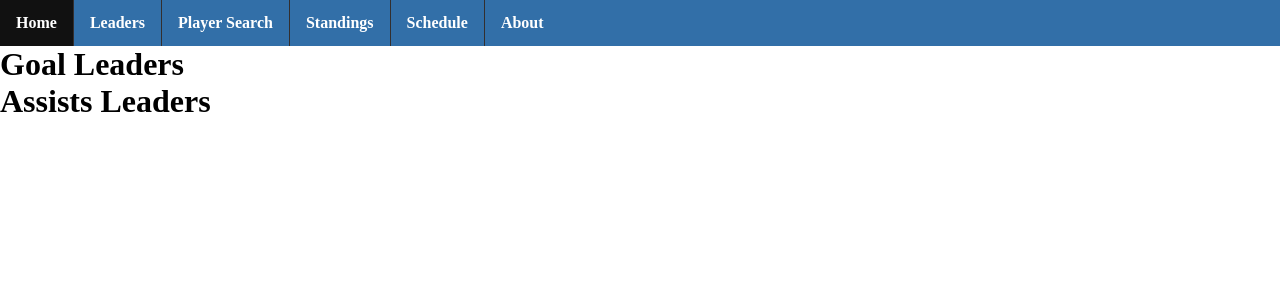
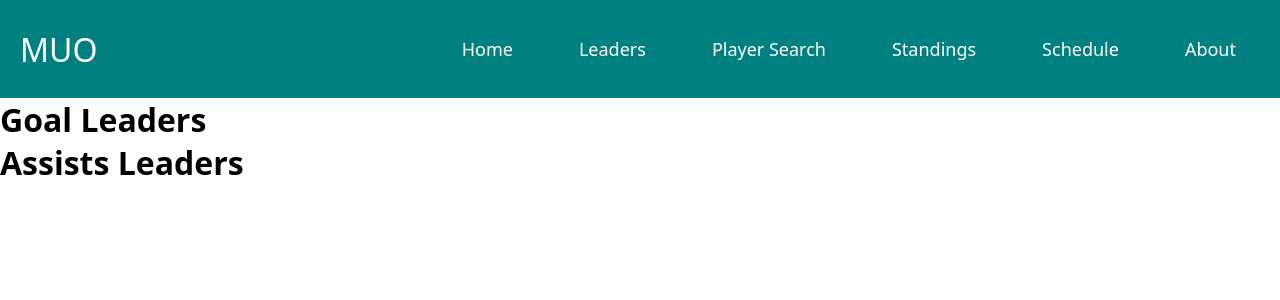
Before and after one commit to michael-spencer31/animated-pancake, a Flask app: page /leaders in a window 1280 px wide. Shown: the top 300 px of the page. Run offline with Flask 3, Linux system fonts and the light colour scheme; data that the repository does not hold is empty.

Commit message:
changes to multiple pages

```diff
--- a/app.py
+++ b/app.py
@@ -132,5 +132,5 @@ def getPlayerID(player):
     return id[1]
 
 # use this to run server locally on port 5000 (by default)
-# if __name__ == "__main__":
-    # app.run(debug=True)
+if __name__ == "__main__":
+    app.run(debug=True)
--- a/static/css/template.css
+++ b/static/css/template.css
@@ -9,17 +9,25 @@ body {
     max-width: 100%;
 }
 
-ul {
-	list-style-type: none;
-	margin: 0;
-	padding: 0;
-	overflow: hidden;
-	background-color: #333;
-	position: -webskit-sticky;
-	position: sticky;
-	top: 0;
+
+/* UTILITIES */
+* {
+    margin: 0;
+    padding: 0;
+    box-sizing: border-box;
+  }
+
+body {
+    font-family: system-ui, -apple-system, BlinkMacSystemFont, 'Segoe UI', Roboto, Oxygen, Ubuntu, Cantarell, 'Open Sans', 'Helvetica Neue', sans-serif;
 }
 
+a {
+    text-decoration: none;
+}
+
+li {
+    list-style: none;
+}
 .uls {
     margin: 0;
 }
@@ -41,17 +49,13 @@ li a {
 	text-decoration: none;
 }
 
-li a:hover:not(.active) {
-	background-color: #111;
+
+
+.active {
+	background-color: #4c9e9e;
 }
 
-.active {
-	background-color: #326fa8;
-}
 
-li {
-	border-right: 1px solid #332f2f;
-}
 
 li:last-child {
 	border-right: none;
@@ -62,6 +66,74 @@ table {
 	width: 100%;
 }
 
+/* NAVBAR STYLING STARTS */
+.navbar {
+    display: flex;
+    align-items: center;
+    justify-content: space-between;
+    padding: 20px;
+    background-color: teal;
+    color: #fff;
+}
+
+.nav-links a {
+    color: #fff;
+}
+
+/* LOGO */
+.logo {
+    font-size: 32px;
+}
+
+/* NAVBAR MENU */
+.menu {
+    display: flex;
+    gap: 1em;
+    font-size: 18px;
+}
+
+.menu li:hover {
+    background-color: #4c9e9e;
+    border-radius: 5px;
+    transition: 0.3s ease;
+}
+
+.menu li {
+    padding: 3px 8px;
+}
+
+/* DROPDOWN MENU */
+.services {
+    position: relative;
+}
+
+.dropdown {
+    background-color: rgb(1, 139, 139);
+    padding: 1em 0;
+    position: absolute; /*WITH RESPECT TO PARENT*/
+    display: none;
+    border-radius: 8px;
+    top: 35px;
+}
+
+.dropdown li + li {
+    margin-top: 10px;
+}
+
+.dropdown li {
+    padding: 0.5em 1em;
+    width: 8em;
+    text-align: center;
+}
+
+.dropdown li:hover {
+    background-color: #4c9e9e;
+}
+
+.services:hover .dropdown {
+    display: block;
+}
+
 th, td {
 	border: 1px solid #ddd;
 	padding: 8px;
--- a/static/scripts.js
+++ b/static/scripts.js
@@ -7,5 +7,9 @@ function convertTime (data, num) {
     var start24 = local_time.getHours() + ":" + local_time.getMinutes() + "0";
 
     return start24;
+}
+
+function getGoalie (goalie) {
+
 
 }
--- a/templates/about.html
+++ b/templates/about.html
@@ -2,6 +2,7 @@
 <html lang="en" dir="ltr">
   <head>
         <meta charset="utf-8">
+        <meta name="viewport" content="width=device-width">
         <title>Home</title>
 	    <link rel="icon" href="https://icons.iconarchive.com/icons/martz90/circle/512/nhl-icon.png">
 	    <script src="static\scripts.js"></script>
--- a/templates/home.html
+++ b/templates/home.html
@@ -2,6 +2,7 @@
 <html lang="en" dir="ltr">
   <head>
     <meta charset="utf-8">
+    <meta name="viewport" content="width=device-width">
     <title>Home</title>
 	<link rel="icon" href="https://icons.iconarchive.com/icons/martz90/circle/512/nhl-icon.png">
 	<script src="static\scripts.js"></script>
--- a/templates/leaders.html
+++ b/templates/leaders.html
@@ -2,6 +2,7 @@
 <html lang="en" dir="ltr">
   <head>
     <meta charset="utf-8">
+    <meta name="viewport" content="width=device-width">
     <title>Leaders</title>
     <link rel="icon" href="https://icons.iconarchive.com/icons/martz90/circle/512/nhl-icon.png">
     <script src="static\scripts.js"></script>
@@ -26,9 +27,12 @@
         goal_table += '<tr><th>Name</th><th>Goals</th><tr>';
         assist_table += '<tr><th>Name</th><th>Assists</th><tr>';
 
+
         for (var i = 0; i < 10; i++) {
+          //console.log("url:" + goals_data.data[i].team.logos[3].url);
 
-          goal_table += `<tr><td> ${"<img src='" + goals_data.data[i].team.logos[3].url  + "'width=30>'"}
+          //${"<img src='" + goals_data.data[i].team.logos[3].url  + "'width=30>"}
+          goal_table += `<tr><td> ${"<img src='" + assist_data.data[i].team.logos[3].url  + "'width=30>"}
                             ${goals_data.data[i].player.fullName}
                             <td> ${goals_data.data[i].goals}</td>
                       	</tr>`;
@@ -37,9 +41,9 @@
 		for (var i = 0; i < 10; i++) {
 
 			assist_table += `<tr><td> ${"<img src='" + assist_data.data[i].team.logos[3].url  + "'width=30>"}
-									${assist_data.data[i].player.fullName}
+								${assist_data.data[i].player.fullName}
 								<td> ${assist_data.data[i].assists}</td>
-				  				</tr>`;
+				  			</tr>`;
 		}
         goal_table += '</table>';
 		assist_table += '</table>';
--- a/templates/players.html
+++ b/templates/players.html
@@ -3,6 +3,7 @@
   <head>
     <meta charset="utf-8">
     <title>Player Search</title>
+    <meta name="viewport" content="width=device-width">
     <script src="https://ajax.googleapis.com/ajax/libs/jquery/3.5.1/jquery.min.js"></script>
 	<link rel="icon" href="https://icons.iconarchive.com/icons/martz90/circle/512/nhl-icon.png">
 	<script src="static\scripts.js"></script>
@@ -60,6 +61,10 @@
                         return;
                     }
 
+                    if (response.result.position == 'G') {
+
+                    }
+
                     document.getElementById('season').innerHTML = "<br><b>2023 - 2024 Season Stats</b> <br><br>";
                     document.getElementById('output').innerHTML = response.result.firstName['default'] + " ";
                     document.getElementById('output').innerHTML += response.result.lastName['default'] + "<br>";
@@ -86,6 +91,7 @@
                         document.getElementById('career_output').innerHTML += "Assists: " + response.result.featuredStats['regularSeason']['career']['assists'] + "<br>";
                         document.getElementById('career_output').innerHTML += "Points: " + response.result.featuredStats['regularSeason']['career']['points'] + "<br>";
                     } else {
+                        getGoalie(player_name);
                         document.getElementById('career').innerHTML = "<br><b>Career Stats</b> <br><br>";
                         document.getElementById('career_output').innerHTML = "Games Played: " + response.result.featuredStats['regularSeason']['career']['gamesPlayed'] + "<br>";
                     }
--- a/templates/schedule.html
+++ b/templates/schedule.html
@@ -2,6 +2,7 @@
 <html lang="en" dir="ltr">
   <head>
     <meta charset="utf-8">
+    <meta name="viewport" content="width=device-width">
     <title>Schedule</title>
     <script src="https://ajax.googleapis.com/ajax/libs/jquery/3.5.1/jquery.min.js"></script>
 	<link rel="icon" href="https://icons.iconarchive.com/icons/martz90/circle/512/nhl-icon.png">
--- a/templates/standings.html
+++ b/templates/standings.html
@@ -2,6 +2,7 @@
 <html lang="en" dir="ltr">
   <head>
     <meta charset="utf-8">
+    <meta name="viewport" content="width=device-width">
     <title>Standings</title>
     <link rel="icon" href="https://icons.iconarchive.com/icons/martz90/circle/512/nhl-icon.png">
     <script src="static\scripts.js"></script>
--- a/templates/template.html
+++ b/templates/template.html
@@ -2,11 +2,34 @@
 <html lang="en" dir="ltr">
     <head>
         <meta charset="utf-8">
+        <meta name="viewport" content="width=device-width">
         <title>Flask Parent Template</title>
         <link rel="stylesheet" href="{{ url_for('static',     filename='css/template.css') }}">
     </head>
     <body>
         <header>
+
+            <nav class="navbar">
+                <div class="logo">MUO</div>
+
+                <ul class="nav-links">
+                    <input type="checkbox" id="checkbox_toggle" />
+                    <label for="checkbox_toggle" class="hamburger">&#9776;</label>
+
+                    <div class="menu">
+
+
+                        <li><a href="{{ url_for('home') }}">Home</a></li>
+                        <li><a href="{{ url_for('leaders') }}">Leaders</a></li>
+                        <li><a href="{{ url_for('search') }}">Player Search</a></li>
+                        <li><a href="{{ url_for('getStandings') }}">Standings</a></li>
+                        <li><a href="{{ url_for('getSchedule') }}">Schedule</a></li>
+                        <li><a href="{{ url_for('getAbout') }}">About</a></li>
+                    </div>
+                </ul>
+            </nav>
+
+            <!--
             <div class="container">
                 <strong><nav>
                     <ul class="active">
@@ -19,6 +42,7 @@
                     </ul>
                 </nav></strong>
             </div>
+        -->
         </header>
 
         {% block content %}
```
Also changed, not shown: other parts of static/css/template.css (+45 -2 lines), README.md.
